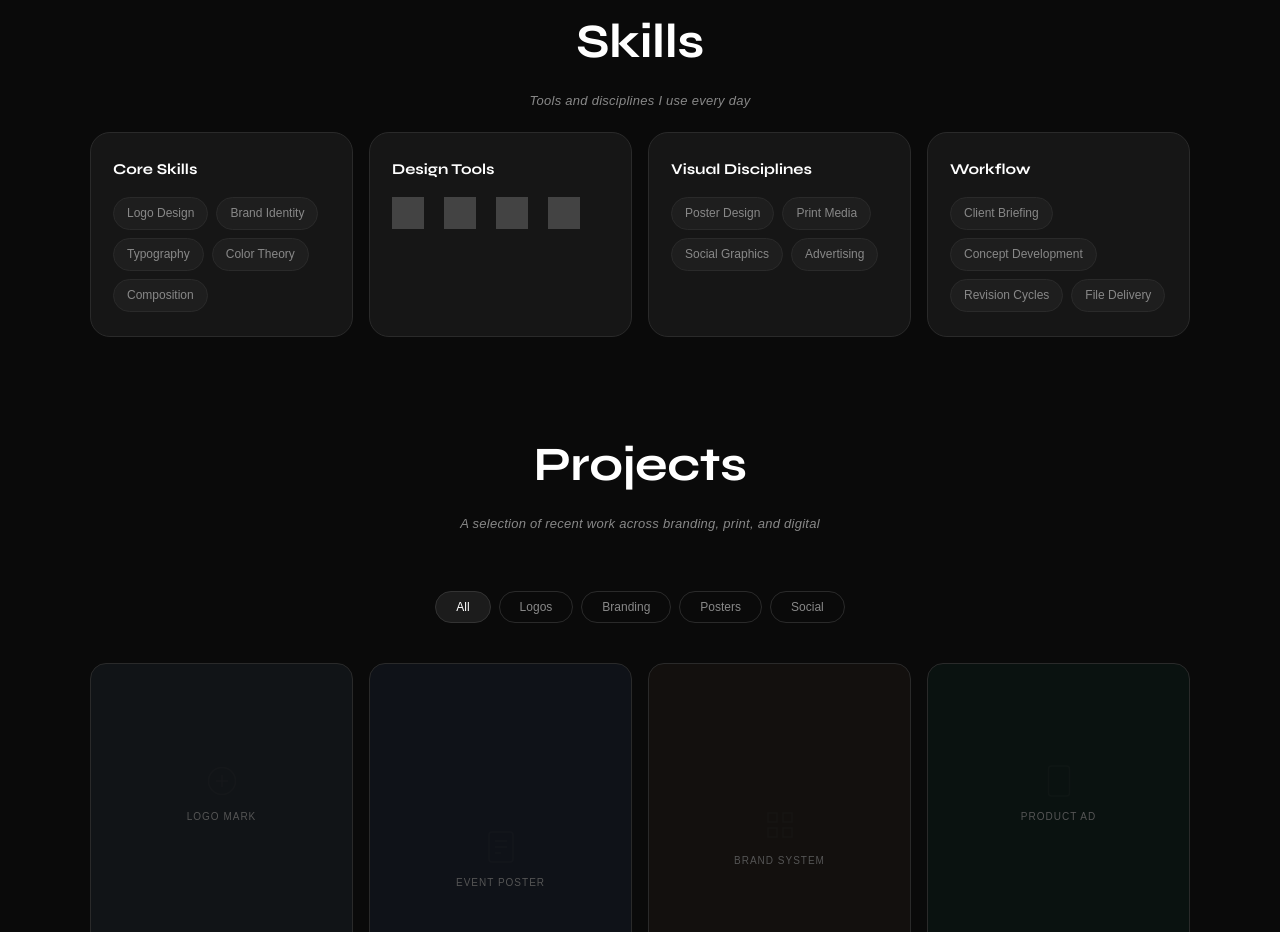
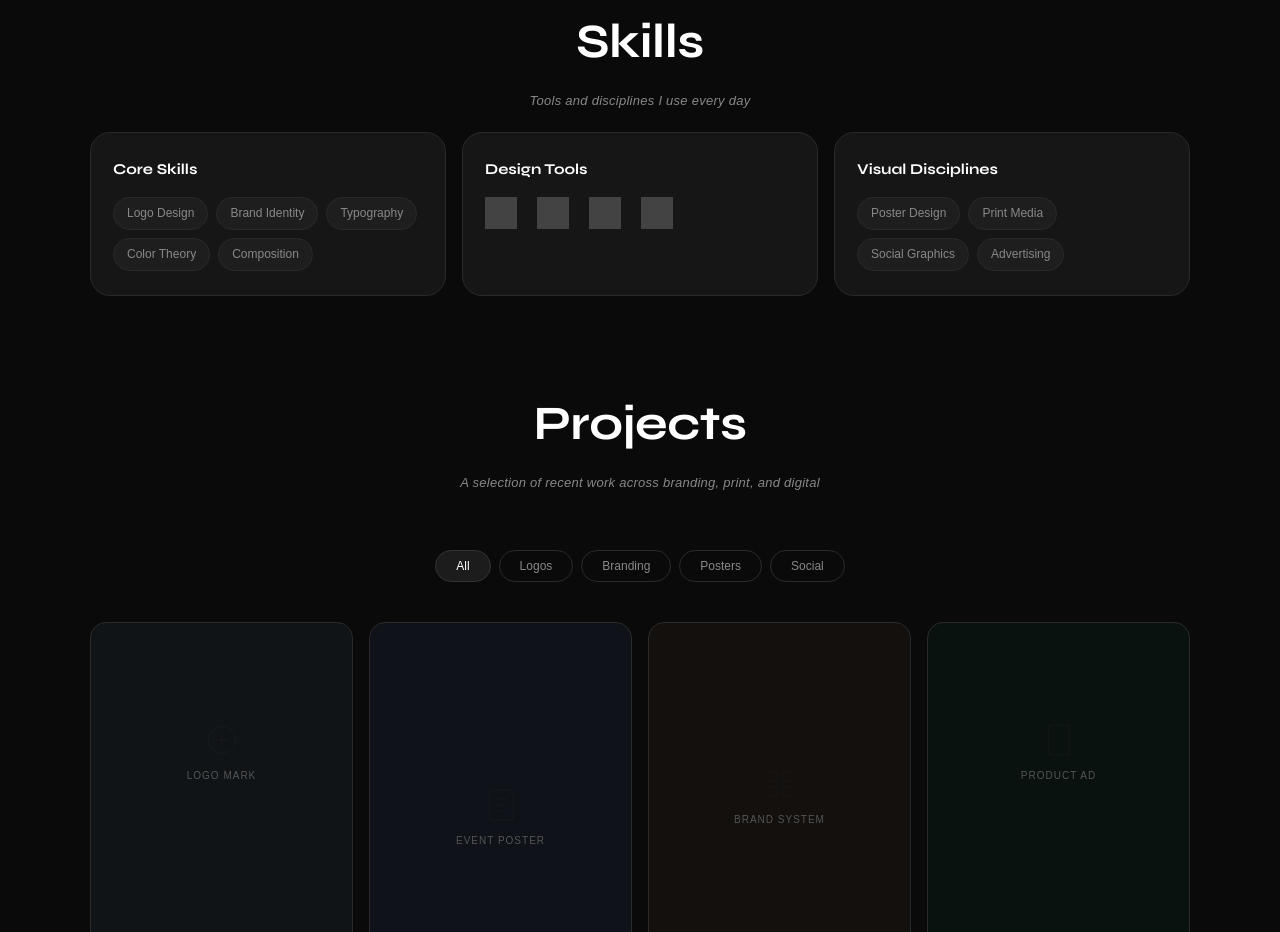
Before and after one commit to kaeiserjaeger/portfolio, a plain HTML site: page index.html in a window 1280 px wide. Shown: the part 2120-3052 px from the top of the page. Drawn offline with Linux system fonts and the light colour scheme; grey boxes are pictures that could not be loaded.

Commit message:
workflow removed

```diff
--- a/index.html
+++ b/index.html
@@ -164,15 +164,6 @@
           <span class="skill-tag">Print Media</span>
           <span class="skill-tag">Social Graphics</span>
           <span class="skill-tag">Advertising</span>
-        </div>
-      </div>
-      <div class="skill-card reveal reveal-d3">
-        <div class="skill-card-title">Workflow</div>
-        <div class="skill-tags">
-          <span class="skill-tag">Client Briefing</span>
-          <span class="skill-tag">Concept Development</span>
-          <span class="skill-tag">Revision Cycles</span>
-          <span class="skill-tag">File Delivery</span>
         </div>
       </div>
     </div>
```
